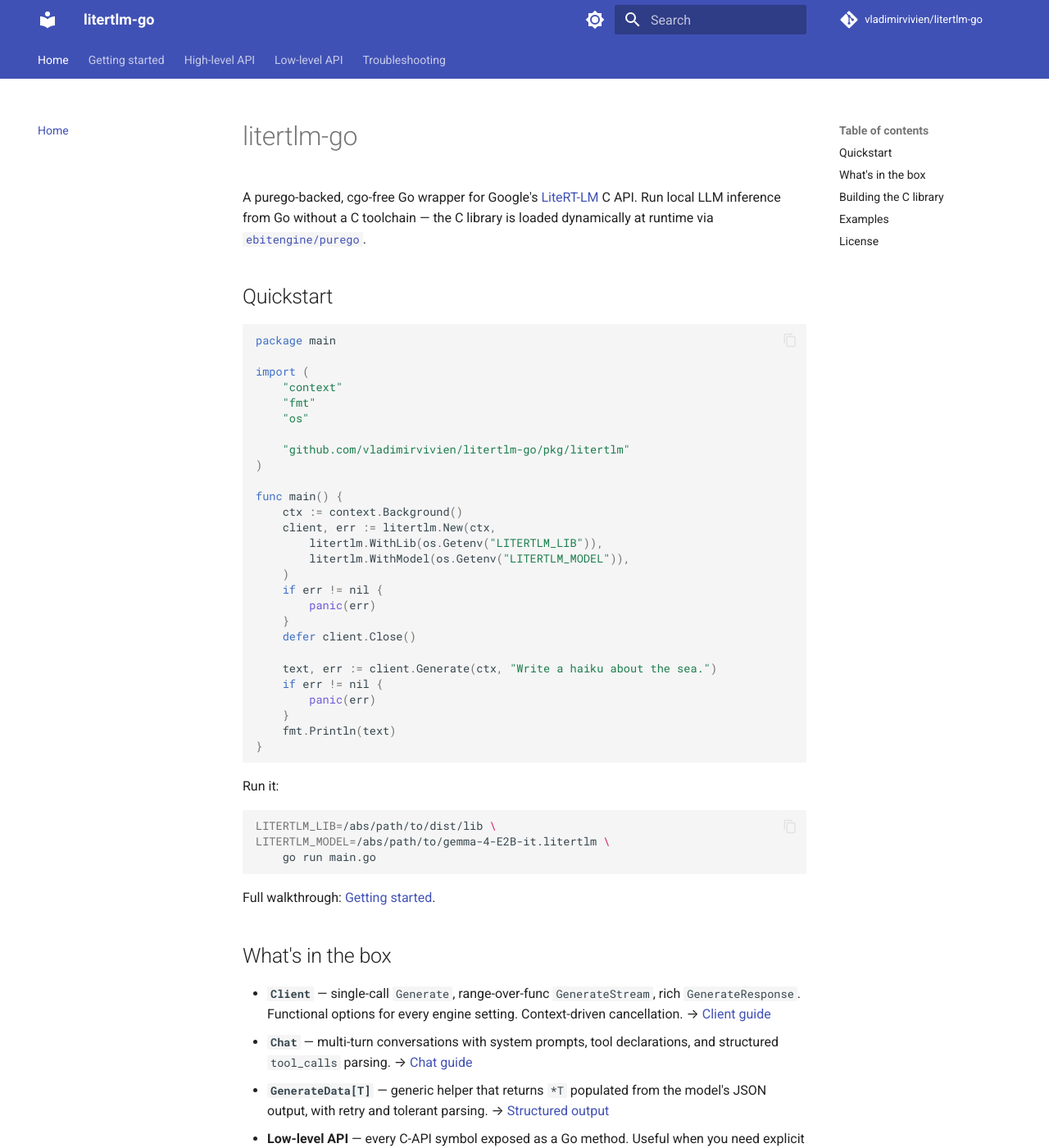
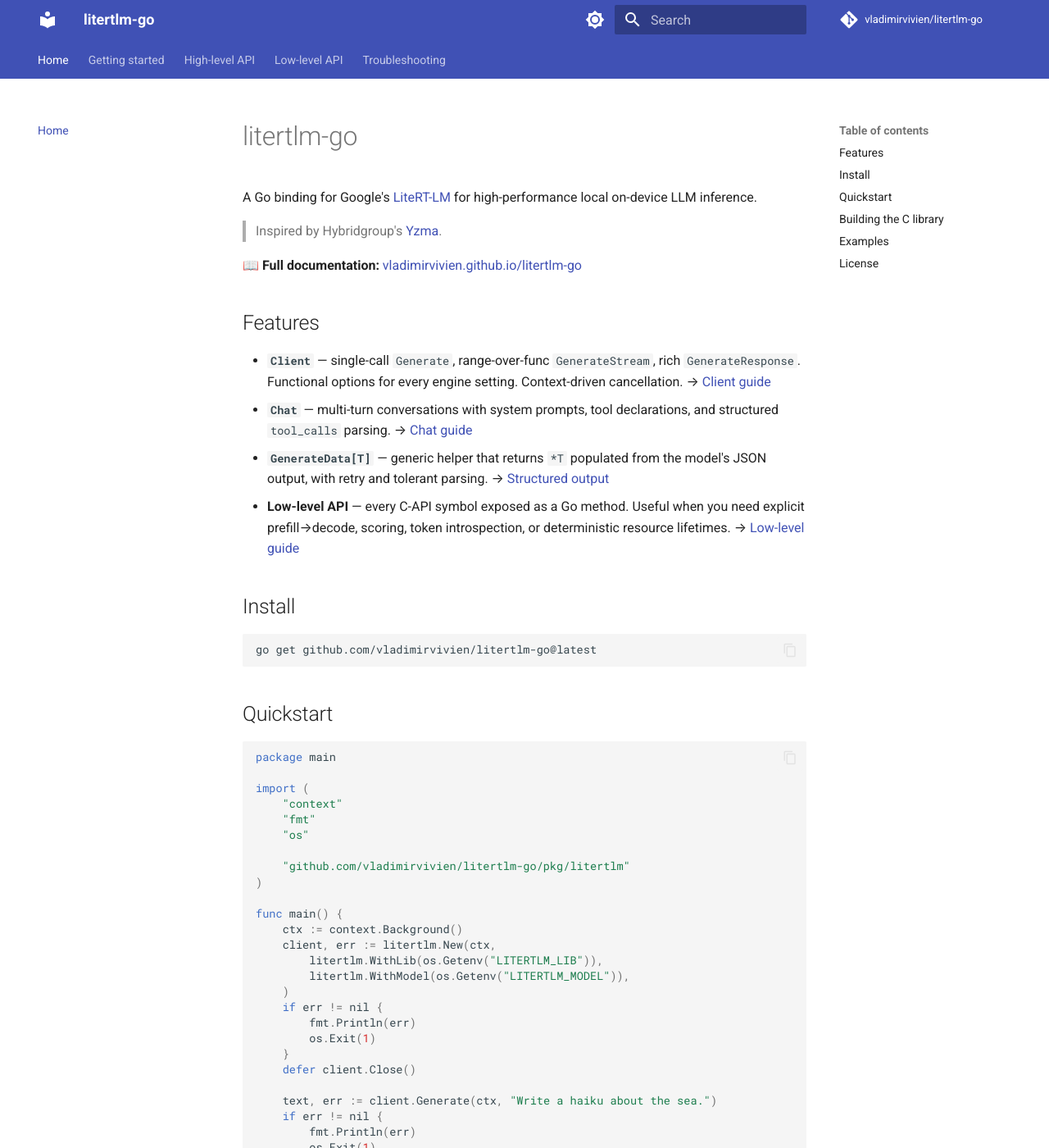
Before and after one commit to vladimirvivien/litertlm-go, an MkDocs documentation site: the page built from docs/index.md, in a window 1280 px wide and 1400 px high. Shown: the whole window at 82% size. Built offline with MkDocs 1.6.1 and Material for MkDocs 9.7.7, drawn with Linux system fonts in a browser that asks for light colours; comment, search, counter and statistics services are not loaded; some of the changed text lies outside the part shown.

````diff
--- a/docs/index.md
+++ b/docs/index.md
@@ -1,10 +1,34 @@
 # litertlm-go
 
-A purego-backed, cgo-free Go wrapper for Google's
-[LiteRT-LM](https://github.com/google-ai-edge/LiteRT-LM) C API.
-Run local LLM inference from Go without a C toolchain — the C library
-is loaded dynamically at runtime via
-[`ebitengine/purego`](https://github.com/ebitengine/purego).
+A Go binding for Google's
+[LiteRT-LM](https://github.com/google-ai-edge/LiteRT-LM) for high-performance local on-device LLM inference.
+
+> Inspired by Hybridgroup's [Yzma](https://github.com/hybridgroup/yzma).
+
+📖 **Full documentation:**
+[vladimirvivien.github.io/litertlm-go](https://vladimirvivien.github.io/litertlm-go/)
+
+## Features
+
+- **`Client`** — single-call `Generate`, range-over-func `GenerateStream`,
+  rich `GenerateResponse`. Functional options for every engine setting.
+  Context-driven cancellation. → [Client guide](client.md)
+- **`Chat`** — multi-turn conversations with system prompts, tool
+  declarations, and structured `tool_calls` parsing.
+  → [Chat guide](chat.md)
+- **`GenerateData[T]`** — generic helper that returns `*T` populated
+  from the model's JSON output, with retry and tolerant parsing.
+  → [Structured output](structured-output.md)
+- **Low-level API** — every C-API symbol exposed as a Go method.
+  Useful when you need explicit prefill→decode, scoring, token
+  introspection, or deterministic resource lifetimes.
+  → [Low-level guide](low-level.md)
+
+## Install
+
+```bash
+go get github.com/vladimirvivien/litertlm-go@latest
+```
 
 ## Quickstart
 
@@ -26,19 +50,19 @@ func main() {
         litertlm.WithModel(os.Getenv("LITERTLM_MODEL")),
     )
     if err != nil {
-        panic(err)
+        fmt.Println(err)
+        os.Exit(1)
     }
     defer client.Close()
 
     text, err := client.Generate(ctx, "Write a haiku about the sea.")
     if err != nil {
-        panic(err)
+        fmt.Println(err)
+        os.Exit(1)
     }
     fmt.Println(text)
 }
 ```
-
-Run it:
 
 ```bash
 LITERTLM_LIB=/abs/path/to/dist/lib \
@@ -48,32 +72,16 @@ LITERTLM_MODEL=/abs/path/to/gemma-4-E2B-it.litertlm \
 
 Full walkthrough: [Getting started](getting-started.md).
 
-## What's in the box
-
-- **`Client`** — single-call `Generate`, range-over-func `GenerateStream`,
-  rich `GenerateResponse`. Functional options for every engine setting.
-  Context-driven cancellation. → [Client guide](client.md)
-- **`Chat`** — multi-turn conversations with system prompts, tool
-  declarations, and structured `tool_calls` parsing.
-  → [Chat guide](chat.md)
-- **`GenerateData[T]`** — generic helper that returns `*T` populated
-  from the model's JSON output, with retry and tolerant parsing.
-  → [Structured output](structured-output.md)
-- **Low-level API** — every C-API symbol exposed as a Go method.
-  Useful when you need explicit prefill→decode, scoring, token
-  introspection, or deterministic resource lifetimes.
-  → [Low-level guide](low-level.md)
-
 ## Building the C library
 
-LiteRT-LM doesn't ship a prebuilt C API. Build it yourself:
+Currently, LiteRT-LM doesn't ship a prebuilt C API shared libraries.
+The followings walk you through how to build them:
+
 [`LITERTLM-BUILD.md`](https://github.com/vladimirvivien/litertlm-go/blob/main/LITERTLM-BUILD.md)
 (Linux/macOS) or
 [`LITERTLM-BUILD-WINDOWS.md`](https://github.com/vladimirvivien/litertlm-go/blob/main/LITERTLM-BUILD-WINDOWS.md).
 
 ## Examples
-
-A runnable demo lives in `examples/<name>/` for each major API:
 
 | Example                    | What it shows                                                  |
 |----------------------------|----------------------------------------------------------------|
````
Also changed, not shown: LITERTLM-BUILD-WINDOWS.md (+45 -120 lines), LITERTLM-BUILD.md (+13 -39 lines), README.md (+26 -21 lines), docs/chat.md (+22 -55 lines).
